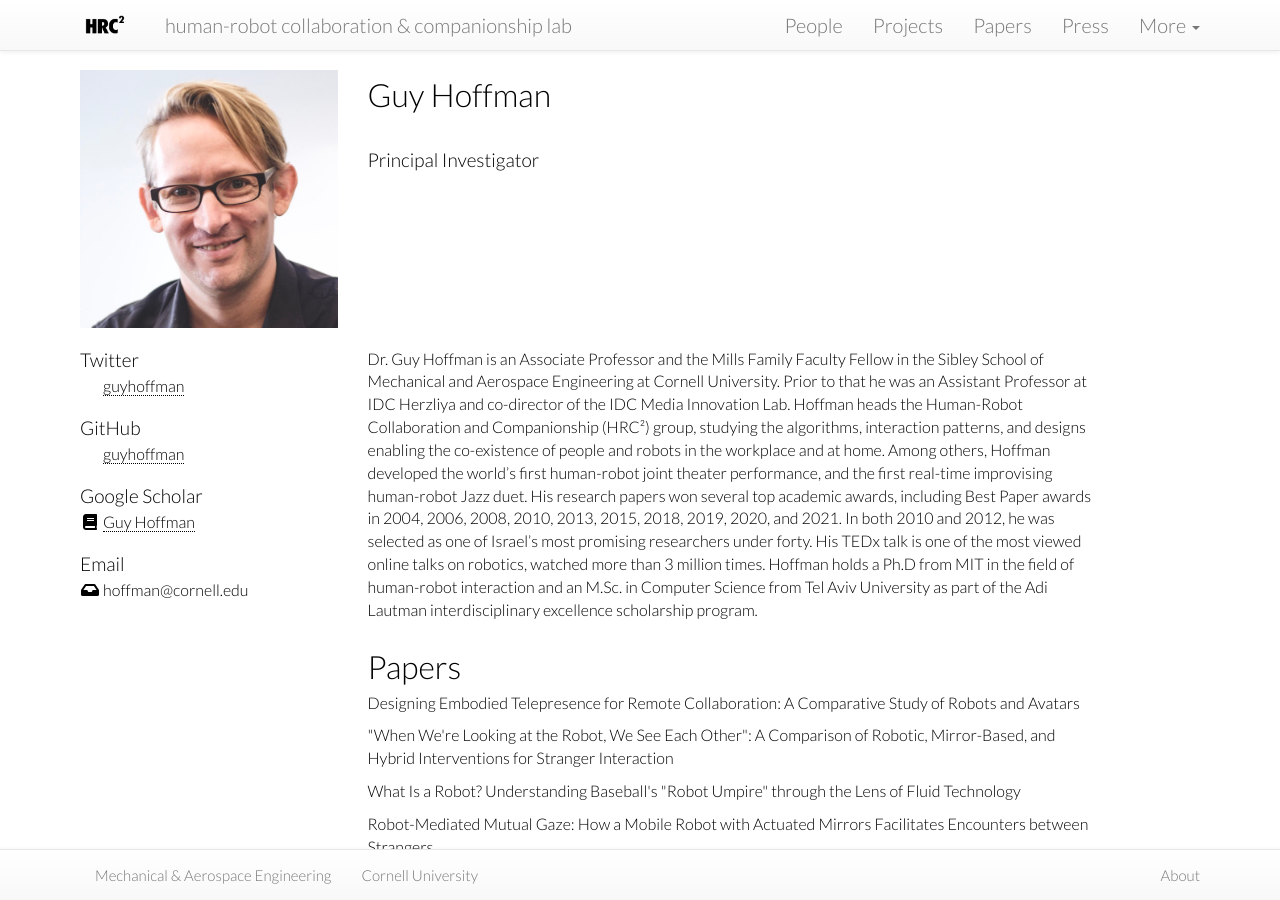
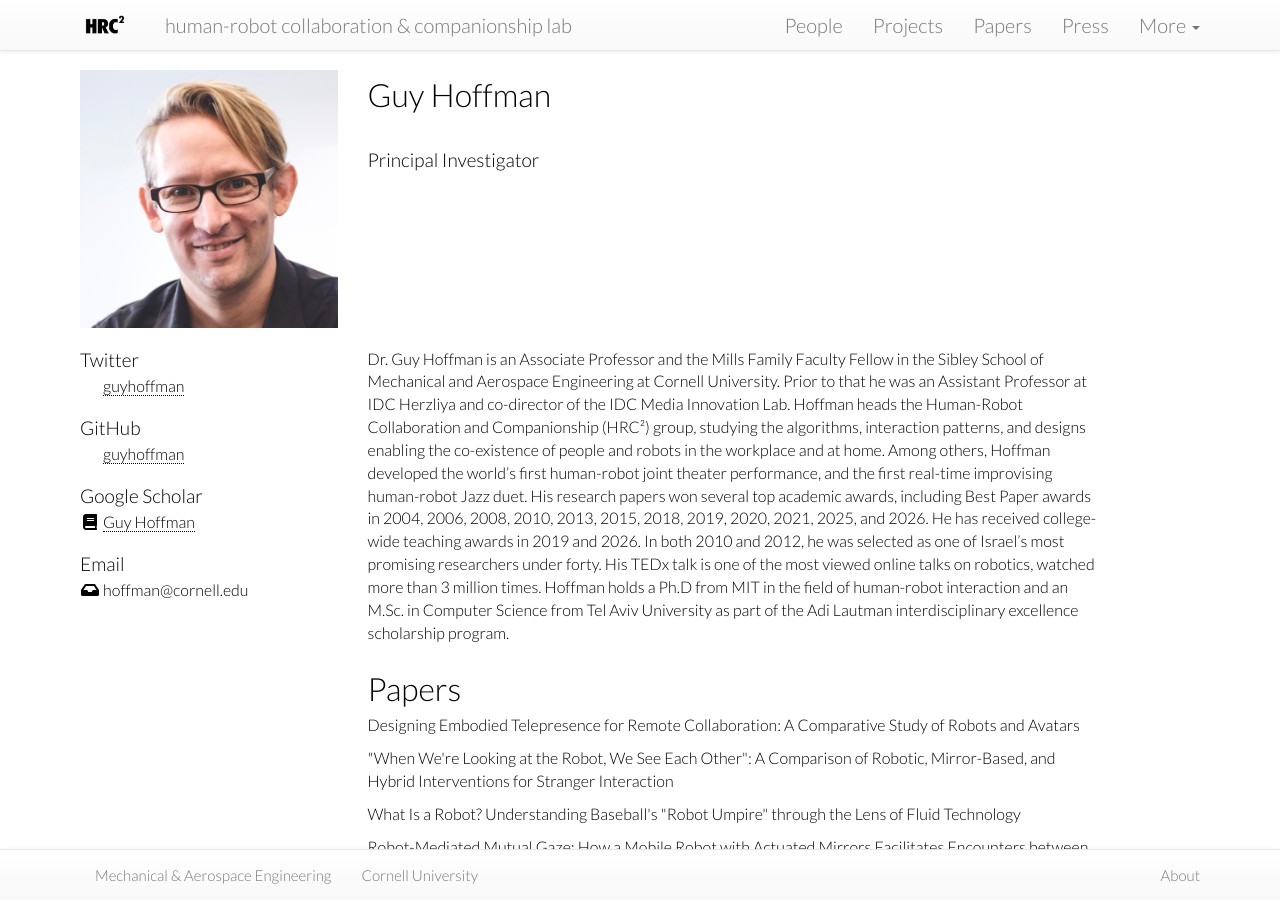
Before and after one commit to hrc2/hrc2.github.io, a Jekyll site: the page built from people/_posts/2016-01-26-guy-hoffman.md, in a window 1280 px wide and 900 px high. Built offline with Jekyll 4.4.1, drawn with Linux system fonts in a browser that asks for light colours; nearby versions of some CDN libraries; some web fonts are replaced.

Commit message:
Update Hoffman bio with 2022-2026 awards
Add 2025 and 2026 to the best-paper years list and mention the 2019
and 2026 college-wide teaching awards.

```diff
--- a/people/_posts/2016-01-26-guy-hoffman.md
+++ b/people/_posts/2016-01-26-guy-hoffman.md
@@ -12,4 +12,4 @@ image: /assets/images/people/guy-hoffman.jpg
 cv:
 alum: false
 ---
-Dr. Guy Hoffman is an Associate Professor and the Mills Family Faculty Fellow in the Sibley School of Mechanical and Aerospace Engineering at Cornell University. Prior to that he was an Assistant Professor at IDC Herzliya and co-director of the IDC Media Innovation Lab. Hoffman heads the Human-Robot Collaboration and Companionship (HRC²) group, studying the algorithms, interaction patterns, and designs enabling the co-existence of people and robots in the workplace and at home. Among others, Hoffman developed the world’s first human-robot joint theater performance, and the first real-time improvising human-robot Jazz duet. His research papers won several top academic awards, including Best Paper awards in 2004, 2006, 2008, 2010, 2013, 2015, 2018, 2019, 2020, and 2021. In both 2010 and 2012, he was selected as one of Israel’s most promising researchers under forty. His TEDx talk is one of the most viewed online talks on robotics, watched more than 3 million times. Hoffman holds a Ph.D from MIT in the field of human-robot interaction and an M.Sc. in Computer Science from Tel Aviv University as part of the Adi Lautman interdisciplinary excellence scholarship program.
+Dr. Guy Hoffman is an Associate Professor and the Mills Family Faculty Fellow in the Sibley School of Mechanical and Aerospace Engineering at Cornell University. Prior to that he was an Assistant Professor at IDC Herzliya and co-director of the IDC Media Innovation Lab. Hoffman heads the Human-Robot Collaboration and Companionship (HRC²) group, studying the algorithms, interaction patterns, and designs enabling the co-existence of people and robots in the workplace and at home. Among others, Hoffman developed the world’s first human-robot joint theater performance, and the first real-time improvising human-robot Jazz duet. His research papers won several top academic awards, including Best Paper awards in 2004, 2006, 2008, 2010, 2013, 2015, 2018, 2019, 2020, 2021, 2025, and 2026. He has received college-wide teaching awards in 2019 and 2026. In both 2010 and 2012, he was selected as one of Israel’s most promising researchers under forty. His TEDx talk is one of the most viewed online talks on robotics, watched more than 3 million times. Hoffman holds a Ph.D from MIT in the field of human-robot interaction and an M.Sc. in Computer Science from Tel Aviv University as part of the Adi Lautman interdisciplinary excellence scholarship program.
```
